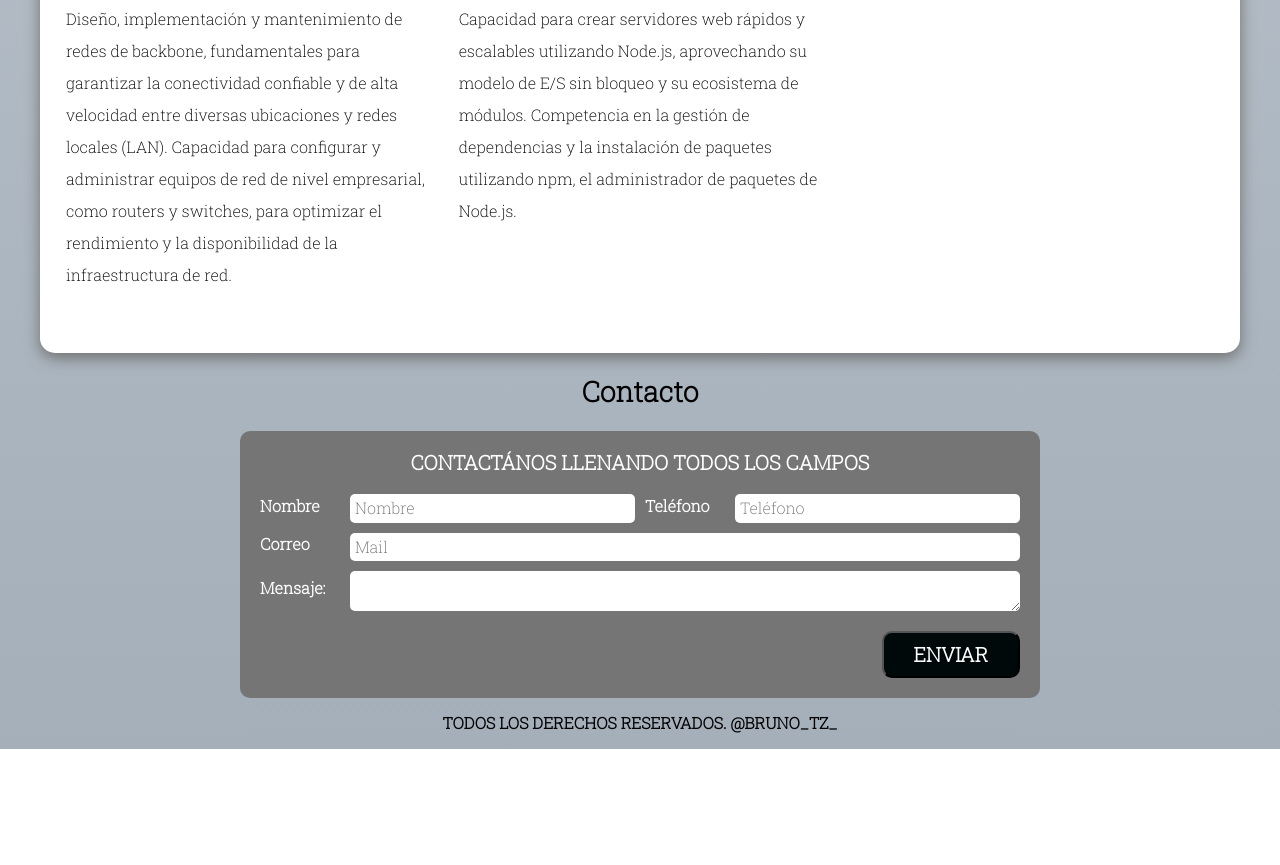
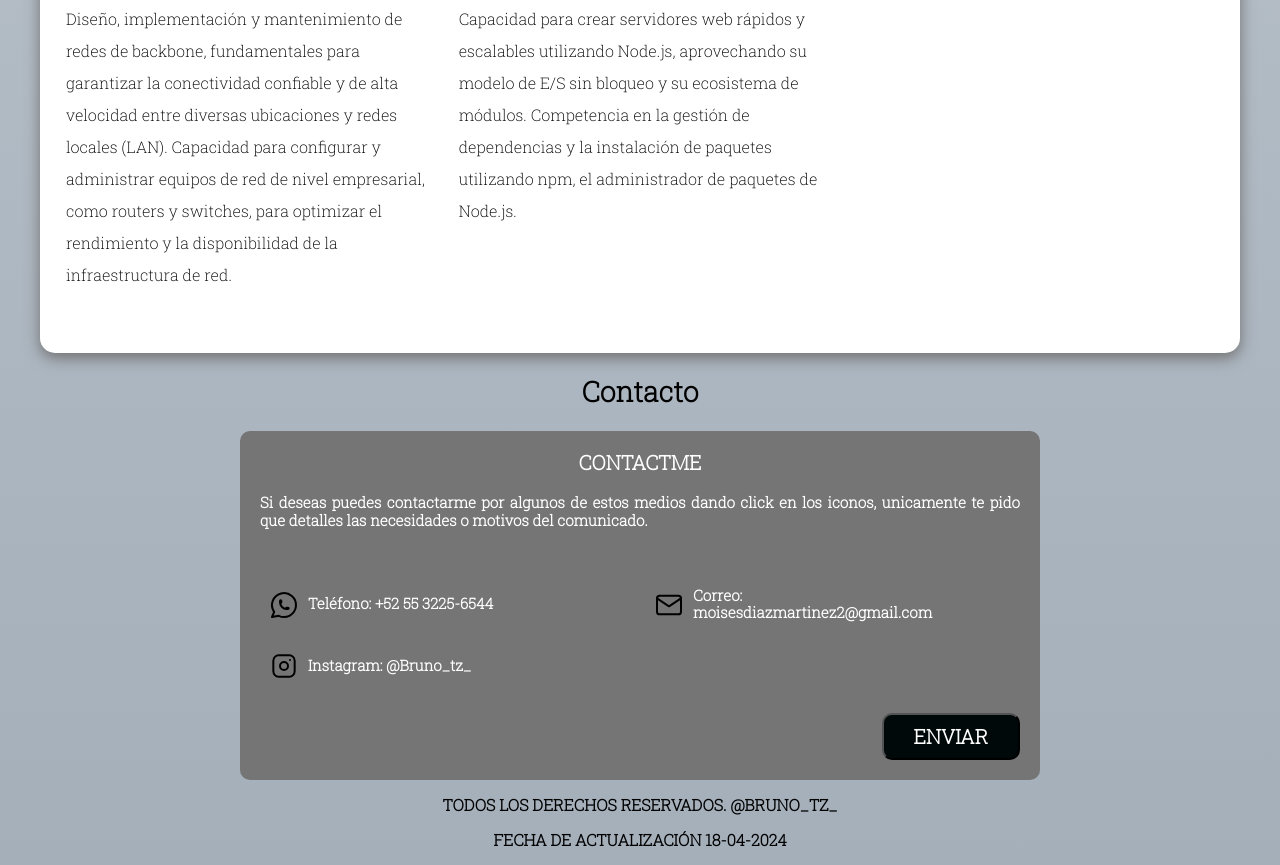
Before and after one commit to BrunoDiazMartinez/Curso-PW, a plain HTML site: page Proyecto-1/index.html in a window 1280 px wide. Shown: the part 4656-5521 px from the top of the page. Before the commit the page ends 5405 px from the top, so only its background shows below. Drawn offline with Linux system fonts and the light colour scheme.

Commit message:
Se actualizo el apartado de Contacto, agregando los tipos de contactos, footer con fecha de actualización

```diff
--- a/Proyecto-1/css/style.css
+++ b/Proyecto-1/css/style.css
@@ -224,6 +224,14 @@ main:last-of-type {
     text-transform: uppercase;
     font-weight: bold;
 }
+.formulario label{
+    text-align: justify;
+    font-size: 1.5rem;
+    color: var(--blanco);
+    margin-bottom: 1.5rem;
+    display: block;
+    font-weight: bolder;
+}
 
 @media (min-width:768px) {
     .formulario {
@@ -241,6 +249,14 @@ main:last-of-type {
 .campo {
     margin-bottom: 1rem;
     width: 100%;
+}
+
+.campo a{
+    text-decoration: none;
+}
+
+.campo svg{
+    margin: 0.8rem;
 }
 
 @media (min-width:480px) {
@@ -265,7 +281,7 @@ main:last-of-type {
 
 @media (min-width:480px) {
     .campo label {
-        flex: 0 0 90px;
+        flex: 0 0 20rem;
     }
 }
 
@@ -288,10 +304,6 @@ main:last-of-type {
         textarea) {
         flex: 1;
     }
-}
-
-.w-100 {
-    flex: 0 0 100%;
 }
 
 .campo textarea {
--- a/Proyecto-1/index.html
+++ b/Proyecto-1/index.html
@@ -786,28 +786,49 @@
     <div id="contacto" class="contacto">
         <h2>Contacto</h2>
         <form class="formulario" action="#" method="POST">
-            <legend>Contactános llenando todos los campos</legend>
-
+            <legend>Contactme</legend>
+            <label>Si deseas puedes contactarme por algunos de estos medios dando click en los iconos,
+                unicamente te pido que detalles las necesidades o motivos del comunicado.</label>
+            <br><br>
             <div class="contenedor-campos">
                 <div class="campo">
-                    <label>Nombre</label>
+                    <a href="https://wa.me/525532256544">
+                        <svg xmlns="http://www.w3.org/2000/svg" class="icon icon-tabler icon-tabler-brand-whatsapp"
+                            width="32" height="32" viewBox="0 0 24 24" stroke-width="1.5" stroke="#000000" fill="none"
+                            stroke-linecap="round" stroke-linejoin="round">
+                            <path stroke="none" d="M0 0h24v24H0z" fill="none" />
+                            <path d="M3 21l1.65 -3.8a9 9 0 1 1 3.4 2.9l-5.05 .9" />
+                            <path
+                                d="M9 10a.5 .5 0 0 0 1 0v-1a.5 .5 0 0 0 -1 0v1a5 5 0 0 0 5 5h1a.5 .5 0 0 0 0 -1h-1a.5 .5 0 0 0 0 1" />
+                        </svg>
+                    </a>
 
-                    <input type="text" name="nombre" placeholder="Nombre" required>
+                    <label>Teléfono: +52 55 3225-6544</label>
                 </div>
                 <div class="campo">
-                    <label>Teléfono</label>
-
-                    <input type="tel" name="telefono" placeholder="Teléfono">
+                    <a href="mailto:moisesdiazmartinez2@gmail.com">
+                        <svg xmlns="http://www.w3.org/2000/svg" class="icon icon-tabler icon-tabler-mail" width="32"
+                            height="32" viewBox="0 0 24 24" stroke-width="1.5" stroke="#000000" fill="none"
+                            stroke-linecap="round" stroke-linejoin="round">
+                            <path stroke="none" d="M0 0h24v24H0z" fill="none" />
+                            <path d="M3 7a2 2 0 0 1 2 -2h14a2 2 0 0 1 2 2v10a2 2 0 0 1 -2 2h-14a2 2 0 0 1 -2 -2v-10z" />
+                            <path d="M3 7l9 6l9 -6" />
+                        </svg>
+                    </a>
+                    <label>Correo: moisesdiazmartinez2@gmail.com</label>
                 </div>
-                <div class="campo w-100">
-                    <label>Correo</label>
-
-                    <input type="mail" name="correo" placeholder="Mail">
-                </div>
-                <div class="campo w-100">
-                    <label>Mensaje:</label>
-
-                    <textarea></textarea>
+                <div class="campo">
+                    <a href="https://www.instagram.com/bruno_tz_?igsh=MXBlMjIyYnpkdWtoOA%3D%3D">
+                        <svg xmlns="http://www.w3.org/2000/svg" class="icon icon-tabler icon-tabler-brand-instagram"
+                            width="32" height="32" viewBox="0 0 24 24" stroke-width="1.5" stroke="#000000" fill="none"
+                            stroke-linecap="round" stroke-linejoin="round">
+                            <path stroke="none" d="M0 0h24v24H0z" fill="none" />
+                            <path d="M4 4m0 4a4 4 0 0 1 4 -4h8a4 4 0 0 1 4 4v8a4 4 0 0 1 -4 4h-8a4 4 0 0 1 -4 -4z" />
+                            <path d="M12 12m-3 0a3 3 0 1 0 6 0a3 3 0 1 0 -6 0" />
+                            <path d="M16.5 7.5l0 .01" />
+                        </svg>
+                    </a>
+                    <label>Instagram: @Bruno_tz_</label>
                 </div>
             </div><!--.contenedor-campos-->
             <div class="enviar">
@@ -818,6 +839,7 @@
     </div>
     <footer>
         <p>Todos los derechos reservados. @Bruno_tz_</p>
+        <p>Fecha de actualización 18-04-2024</p>
     </footer>
 </body>
 
```
Also changed, not shown: Proyecto-1/proyectos.html (+5 -3 lines), Proyecto-1/sobremi.html (+1 -0 lines).
